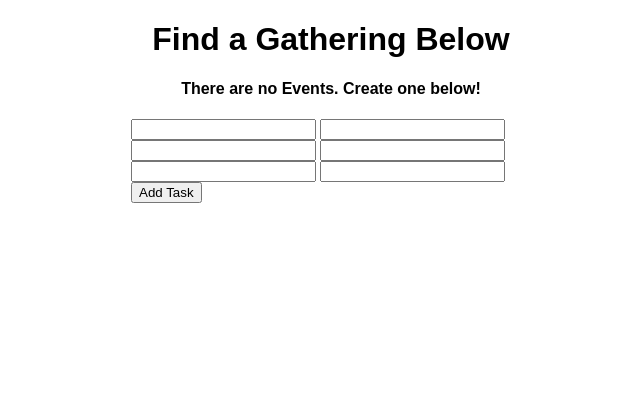
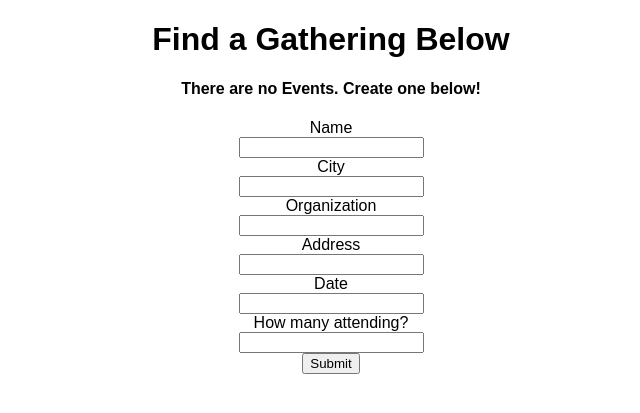
Before and after one commit to 305jhanson/HolidayHacksPython, a Flask app: page / in a window 1280 px wide. Shown: the top 413 px of the page, without its empty margins (309-949 px from the left). Run offline with Flask 2, Linux system fonts and the light colour scheme; data that the repository does not hold is empty.

Commit message:
Initial styling

```diff
--- a/static/css/main.css
+++ b/static/styles/main.css
@@ -29,8 +29,15 @@ td {
 .form {
     margin-top: 20px;
     widows: 100%;
+    text-align: center;
 }
 
 #content {
     width: 100%;
 }
+
+.label {
+    margin-left: auto;
+    margin-right: auto;
+    width: 8em;
+}
--- a/templates/base.html
+++ b/templates/base.html
@@ -5,7 +5,7 @@
     <meta charset="UTF-8">
     <meta name="viewport" content="width=device-width, initial-scale=1.0">
     <meta http-equiv="X-UA-Compatible" content="ie=edge">
-    <link rel="stylesheet" href="{{ url_for('static', filename='css/main.css') }}">
+    <link rel="stylesheet" href="{{ url_for('static', filename='styles/main.css') }}">
     {% block head %}{% endblock %}
 </head>
 
--- a/templates/index.html
+++ b/templates/index.html
@@ -42,13 +42,19 @@
 
         <div class="form">
             <form action="/" method="POST">
-                <input type="text" name="name" id="name">
-                <input type="text" name="city" id="city">
-                <input type="text" name="org" id="org">
-                <input type="text" name="addy" id="addy">
-                <input type="text" name="date" id="date">
-                <input type="number" name="rsvp" id="rsvp">
-                <input type="submit" value="Add Task">
+                <label for="name" class="label">Name</label><br>
+                <input type="text" name="name" id="name"><br>
+                <label for="city" class="label">City</label><br>
+                <input type="text" name="city" id="city"><br>
+                <label for="org" class="label">Organization</label><br>
+                <input type="text" name="org" id="org"><br>
+                <label for="addy" class="label">Address</label><br>
+                <input type="text" name="addy" id="addy"><br>
+                <label for="date" class="label">Date</label><br>
+                <input type="text" name="date" id="date"><br>
+                <label for="rsvp" class="label">How many attending?</label><br>
+                <input type="number" name="rsvp" id="rsvp"><br>
+                <input type="submit" value="Submit" id="SubmitButton">
             </form>
         </div>
 </div>
```
